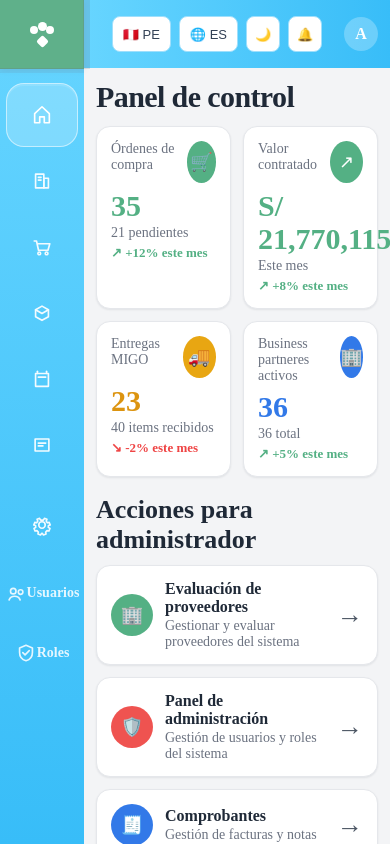
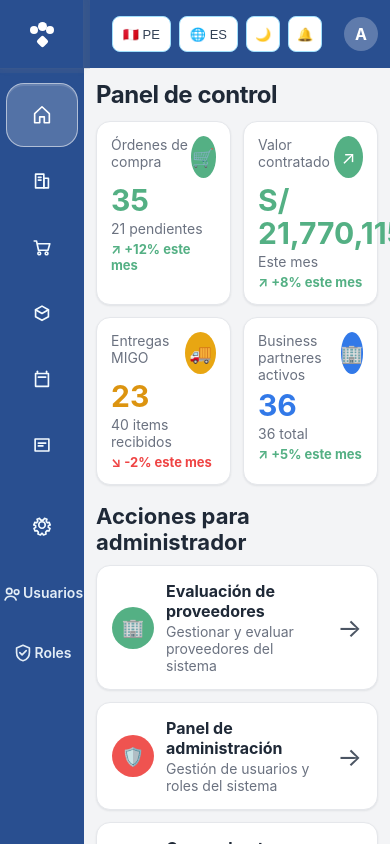
Before and after one commit to arturo9leon/nuevoProyecto, an Angular app: page /home/dashboard in a window 390 px wide. Built offline with nearby package versions, Linux system fonts and the light colour scheme.

Commit message:
feat: unify color scheme by updating background colors in sidebar and header components

```diff
--- a/src/app/component/pages/dashboard/dashboard.component.css
+++ b/src/app/component/pages/dashboard/dashboard.component.css
@@ -3,12 +3,13 @@
   background: #f3f4f6;
   min-height: calc(100vh - 68px);
   box-sizing: border-box;
+  font-family: 'Inter', 'Segoe UI', Tahoma, Geneva, Verdana, sans-serif;
 }
 
 .title {
   margin: 0 0 12px;
   color: #1f2937;
-  font-size: 38px;
+  font-size: 23px;
   font-weight: 700;
   letter-spacing: -0.02em;
 }
@@ -16,14 +17,17 @@
 .subtitle {
   margin: 18px 0 10px;
   color: #1f2937;
-  font-size: 35px;
+  font-size: 25px;
   font-weight: 700;
+  letter-spacing: 0;
 }
 
 h3 {
   margin: 0 0 14px;
-  font-size: 36px;
+  font-size: 24px;
   color: #1f2937;
+  font-weight: 700;
+  letter-spacing: 0;
 }
 
 .stats-grid {
@@ -124,7 +128,7 @@ h3 {
   border: 1px solid #e5e7eb;
   border-radius: 14px;
   box-shadow: 0 1px 2px rgba(17, 24, 39, 0.08);
-  padding: 14px;
+  padding: 15px;
   display: grid;
   grid-template-columns: auto 1fr auto;
   align-items: center;
@@ -164,6 +168,7 @@ h3 {
   margin: 2px 0 0;
   color: #6b7280;
   font-size: 14px;
+  font-weight: 400;
 }
 
 .action-arrow {
@@ -192,7 +197,7 @@ h3 {
   align-items: center;
   gap: 12px;
   border-bottom: 1px solid #e5e7eb;
-  padding: 10px 0;
+  padding: 12px 0;
 }
 
 .activity-item.no-border {
@@ -213,12 +218,14 @@ h3 {
 .activity-code {
   margin: 0;
   font-size: 16px;
+  font-weight: 400;
   color: #1f2937;
 }
 
 .activity-detail {
   margin: 2px 0 0;
   font-size: 14px;
+  font-weight: 400;
   color: #6b7280;
 }
 
@@ -367,15 +374,15 @@ h3 {
   }
 
   .title {
-    font-size: 30px;
+    font-size: 24px;
   }
 
   .subtitle {
-    font-size: 26px;
+    font-size: 22px;
   }
 
   h3 {
-    font-size: 24px;
+    font-size: 21px;
   }
 
   .kpi-value {
--- a/src/app/component/pages/header/header.component.css
+++ b/src/app/component/pages/header/header.component.css
@@ -1,6 +1,6 @@
 .topbar {
   min-height: 68px;
-  background: linear-gradient(90deg, #67d5ff 0%, #38bdf8 100%);
+  background: #294f90;
   border-bottom: 0;
   padding: 10px 24px;
   display: flex;
--- a/src/app/component/pages/sidebar/sidebar.component.css
+++ b/src/app/component/pages/sidebar/sidebar.component.css
@@ -1,7 +1,7 @@
 .sidebar {
   width: 272px;
   min-height: 100vh;
-  background: linear-gradient(180deg, #67d5ff 0%, #38bdf8 100%);
+  background: #294f90;
   color: #e8f7ff;
   padding: 0;
   box-sizing: border-box;
@@ -11,7 +11,7 @@
 
 .sidebar-brand {
   min-height: 68px;
-  background: #5fb08a;
+  background: #294f90;
   border-bottom: 0;
   border-right: 1px solid rgba(107, 114, 128, 0.24);
   border-bottom: 1px solid rgba(107, 114, 128, 0.24);
--- a/src/styles.css
+++ b/src/styles.css
@@ -4,4 +4,5 @@ body {
 	height: 100%;
 	margin: 0;
 	overflow: hidden;
+	font-family: 'Inter', 'Segoe UI', Tahoma, Geneva, Verdana, sans-serif;
 }
```
